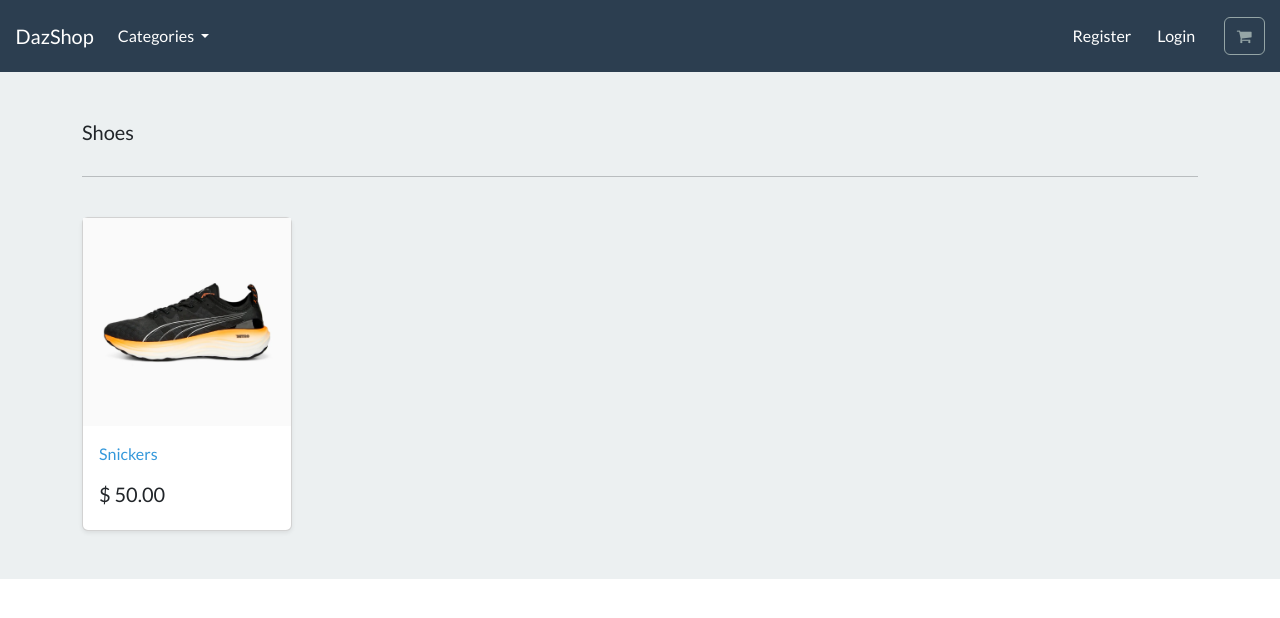
After one commit to RomanDomaratsky/e-shop, a Django app: page /search/shoes/ in a window 1280 px wide. The commit adds this page. Shown: the top 618 px of the page. Run offline with Django 4.2, Linux system fonts and the light colour scheme; data comes from the database, SQL or seed files in the repository; some libraries are stand-ins or nearby versions.

Commit message:
added pages for categories

```diff
--- a/ecommerce/store/models.py
+++ b/ecommerce/store/models.py
@@ -15,12 +15,12 @@ class Category(models.Model):
     def __str__(self):
         return self.name
 
-    # def get_absolute_url(self):
-    #     return reverse('list_category', args=[self.slug])
+    def get_absolute_url(self):
+        return reverse('list_category', args=[self.slug])
 
 
 class Product(models.Model):
-    category = models.ForeignKey(Category, related_name='product', on_delete=models.CASCADE, null=True )
+    category = models.ForeignKey(Category, related_name='product', on_delete=models.CASCADE, null=True)
 
     title = models.CharField(max_length=250)
 
--- a/ecommerce/store/templates/store/base.html
+++ b/ecommerce/store/templates/store/base.html
@@ -95,7 +95,7 @@
 
                             <li>
 
-                                <a class="dropdown-item" href=""> {{ category.name }} </a>
+                                <a class="dropdown-item" href="{{category.get_absolute_url}}"> {{ category.name }} </a>
 
                             </li>
 
--- /dev/null
+++ b/ecommerce/store/templates/store/list_category.html
@@ -0,0 +1,50 @@
+{% extends "./base.html" %}
+
+{% load static %}
+
+
+{% block content %}
+
+
+<main>
+
+  <div class="album py-5 bg-light">
+    <div class="container">
+
+      <div class="pb-3 h5"> {{ category.name | capfirst}} </div>
+
+
+      <hr>
+
+      <br>
+
+
+      <div class="row row-cols-1 row-cols-sm-2 row-cols-md-5 g-3">
+
+        {% for product in products %}
+
+          <div class="col">
+            <div class="card shadow-sm">
+            <img class="img-fluid" alt="Responsive image" src="{{ product.image.url}}">
+
+              <div class="card-body">
+                <p class="card-text">
+                  <a class="text-info text-decoration-none" href="{{ product.get_absolute_url }}"> {{ product.title }} </a>
+                </p>
+                <div class="d-flex justify-content-between align-items-center">
+                  <h5> $ {{ product.price }} </h5>
+                </div>
+              </div>
+            </div>
+          </div>
+
+        {% endfor %}
+
+      </div>
+    </div>
+  </div>
+
+
+</main>
+
+{% endblock %}
--- a/ecommerce/store/urls.py
+++ b/ecommerce/store/urls.py
@@ -5,5 +5,6 @@ from . import views
 
 urlpatterns = [
     path('', views.store, name='store'),
-    path('product/<slug:slug>/', views.product_info, name='product_info')
+    path('product/<slug:product_slug>/', views.product_info, name='product_info'),
+    path('search/<slug:category_slug>/', views.list_category, name='list_category'),
 ]
--- a/ecommerce/store/views.py
+++ b/ecommerce/store/views.py
@@ -15,7 +15,13 @@ def categories(request):
     return {'all_categories': all_categories}
 
 
-def product_info(request, slug):
-    product = get_object_or_404(Product, slug=slug)
+def product_info(request, product_slug):
+    product = get_object_or_404(Product, slug=product_slug)
     context = {'product': product}
     return render(request, 'store/product_info.html', context)
+
+
+def list_category(request, category_slug=None):
+    category = get_object_or_404(Category, slug=category_slug)
+    products = Product.objects.filter(category=category)
+    return render(request, 'store/list_category.html', {'category': category, 'products': products})
```
